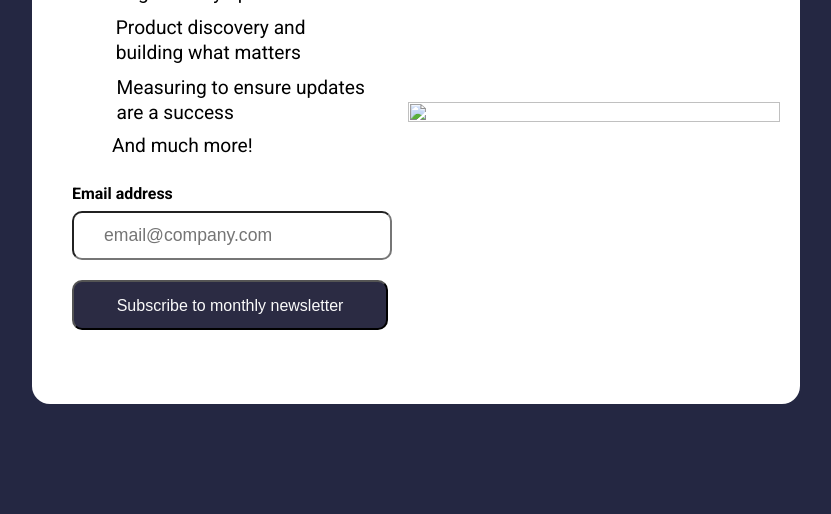
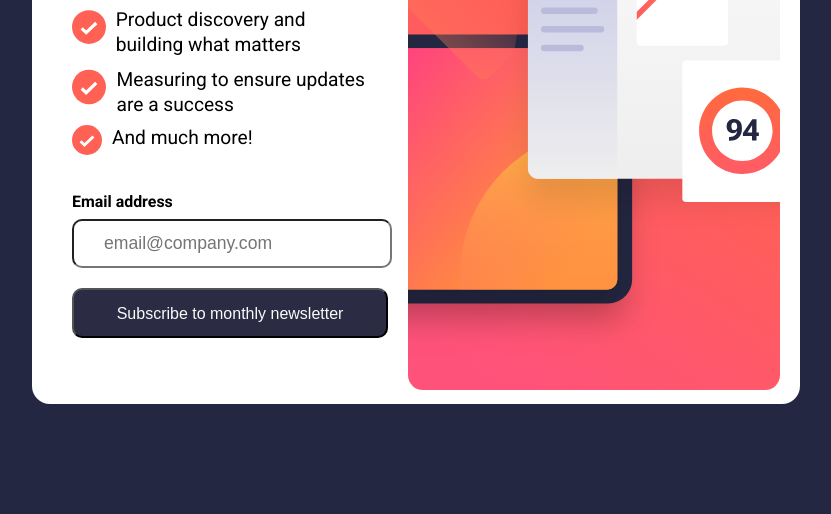
Before and after one commit to Harri254/my9, a plain HTML site: page index.html in a window 1280 px wide. Shown: the part 286-800 px from the top of the page, without its empty margins (224-1055 px from the left). Drawn offline with Linux system fonts and the light colour scheme.

Commit message:
Update index.html

```diff
--- a/index.html
+++ b/index.html
@@ -4,7 +4,7 @@
   <meta charset="UTF-8">
   <meta name="viewport" content="width=device-width, initial-scale=1.0"> <!-- displays site properly based on user's device -->
 
-  <link rel="icon" type="image/png" sizes="32x32" href="./assets/images/favicon-32x32.png">
+  <link rel="icon" type="image/png" sizes="32x32" href="./favicon-32x32.png">
 
   <title>Frontend Mentor | Newsletter sign-up form with success message</title>
   <link rel="stylesheet" href="style.css">
@@ -19,8 +19,8 @@
   <!-- Sign-up form start -->
   <div class="main-container">
     <div class="container1">
-      <img src="assets/images/illustration-sign-up-mobile.svg" alt="" class="mobile">
-      <img src="assets/images/illustration-sign-up-desktop.svg" alt="" class="desktop">
+      <img src="./illustration-sign-up-mobile.svg" alt="" class="mobile">
+      <img src="./illustration-sign-up-desktop.svg" alt="" class="desktop">
     </div>
     <div class="container2">
       <h1>Stay updated!</h1>
@@ -28,15 +28,15 @@
       <p>Join 60,000+ product managers receiving monthly updates on:</p>
 
       <div class="lists">
-      <img src="assets/images/icon-list.svg" alt="">
+      <img src="./icon-list.svg" alt="">
       <p>Product discovery and building what matters</p>
       </div>
       <div class="lists">
-      <img src="assets/images/icon-list.svg" alt="">
+      <img src="./icon-list.svg" alt="">
       <p>Measuring to ensure updates are a success</p>
       </div>
       <div class="lists3">
-      <img src="assets/images/icon-list.svg" alt="">
+      <img src="./icon-list.svg" alt="">
       <p>And much more!</p>
       </div>
       <div class="email">
@@ -55,7 +55,7 @@
   <!-- Success message start -->
   <div class="container3">
       <div class="container3a">
-        <img src="assets/images/icon-list.svg" alt="">
+        <img src="./icon-list.svg" alt="">
         <h1 class="thanks">Thanks for subscribing!</h1>
         <p>A confirmation email has been sent to <strong>ash@loremcompany.com</strong>.
         Please open it and click the button inside to confirm your subscription.</p>
```
